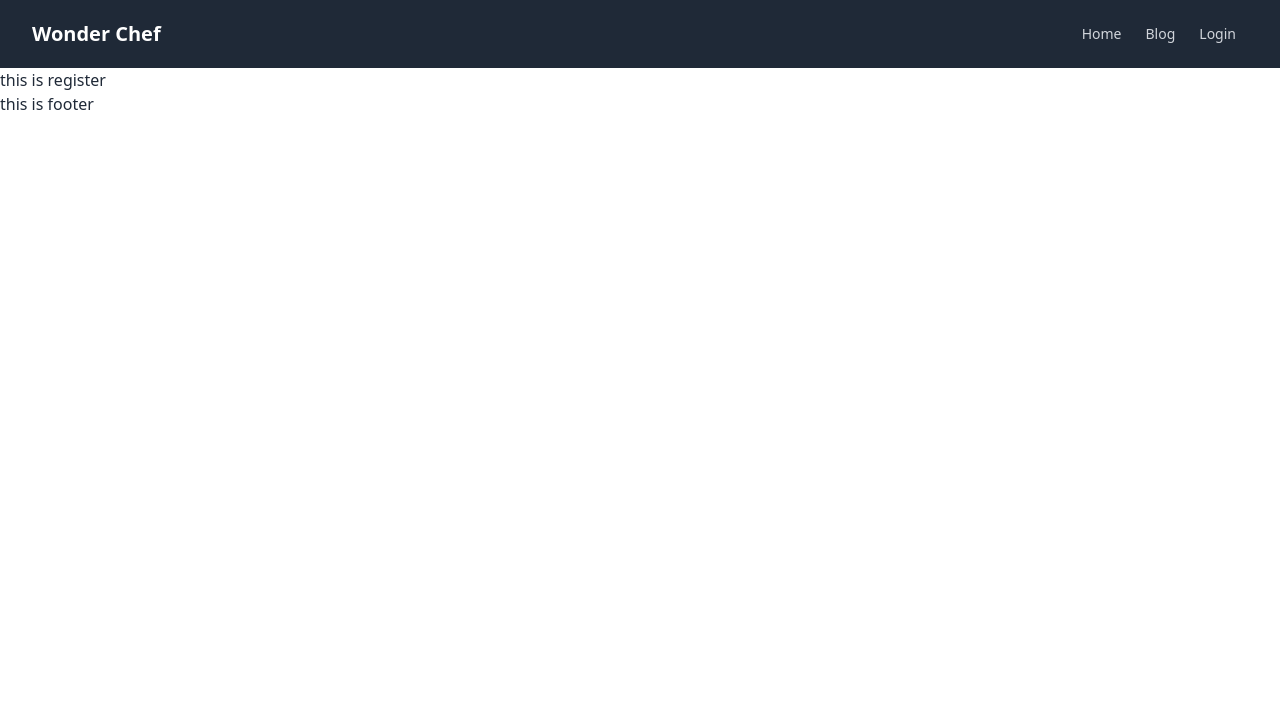
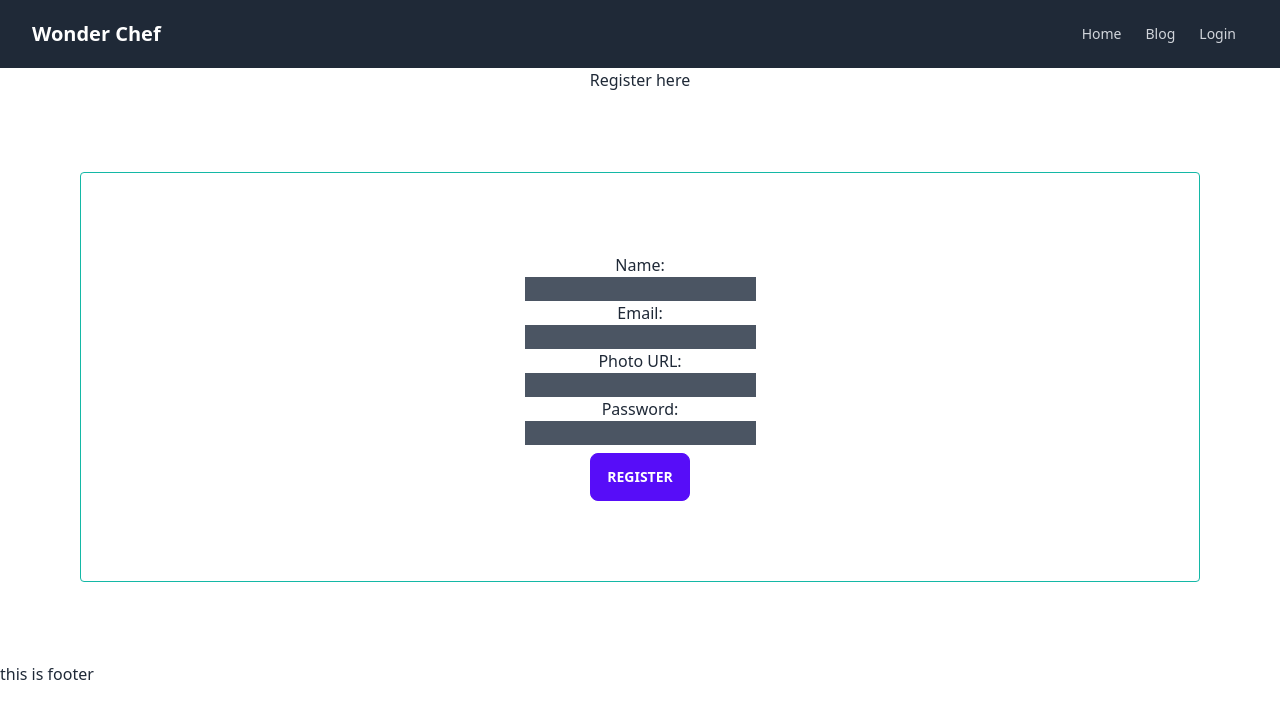
Before and after one commit to mdyasin7636/wonder-chef-client, a React (Vite) app: page /register in a window 1280 px wide. Shown: the top 718 px of the page. Built offline with nearby package versions, Linux system fonts and the light colour scheme.

Commit message:
login and register part added

```diff
--- a/package.json
+++ b/package.json
@@ -11,6 +11,7 @@
   },
   "dependencies": {
     "daisyui": "^2.51.6",
+    "firebase": "^9.21.0",
     "localforage": "^1.10.0",
     "match-sorter": "^6.3.1",
     "react": "^18.2.0",
--- a/src/pages/ChefDetails/ChefDetails.jsx
+++ b/src/pages/ChefDetails/ChefDetails.jsx
@@ -1,8 +1,9 @@
 import React, { useEffect, useState } from "react";
 import { useParams } from "react-router-dom";
+import ErrorPage from "../ErrorPage/ErrorPage";
 
 const ChefDetails = () => {
-  const [chefInfo, setChefInfo] = useState([]);
+  const [chefInfo, setChefInfo] = useState({});
   const { chef_picture, chef_name, bio, experience, recipes_number, likes, rating, recipes } = chefInfo;
   console.log(chefInfo);
 
@@ -12,13 +13,10 @@ const ChefDetails = () => {
     fetch(`http://localhost:5000/${id}`)
       .then((res) => res.json())
       .then((data) => setChefInfo(data));
-  }, []);
+  }, [id]);
 
-  if(chefInfo){
-
-  }
-  else{
-
+  if(!chefInfo?.chef_name){
+    return <h1>No data</h1>
   }
 
   return (
@@ -45,6 +43,10 @@ const ChefDetails = () => {
         <div className="flex items-center mb-2">
           {/* <i className="fas fa-clock text-yellow-500 mr-2"></i> */}
           <p>Rating: {rating}</p>
+        </div>
+        <div className="flex items-center mb-2 ">
+          {/* <i className="fas fa-clock text-yellow-500 mr-2"></i> */}
+          <button>Favorite </button>
         </div>
       </div>
         </div>
--- a/src/pages/Login/Login.jsx
+++ b/src/pages/Login/Login.jsx
@@ -2,8 +2,19 @@ import React from 'react';
 
 const Login = () => {
     return (
+        <div className="text-center">
+            <h2>Login here</h2>
+            <form className="border rounded border-teal-500 m-20 p-20">
         <div>
-            <h2> this is login</h2>
+          <p>Email:</p>
+          <input type="email" name="email" className="bg-gray-600 text-zinc-50" required />
+        </div>
+        <div>
+          <p>Password:</p>
+          <input type="password" name="password" className="bg-gray-600 text-zinc-50" required />
+        </div>
+        <button className="btn btn-primary mt-2">Login</button>
+      </form>
         </div>
     );
 };
--- a/src/pages/Navbar/Navbar.jsx
+++ b/src/pages/Navbar/Navbar.jsx
@@ -1,7 +1,11 @@
-import React from "react";
+import React, { useContext } from "react";
 import { Link } from "react-router-dom";
+import { AuthContext } from "../../providers/AuthProvider";
 
 const Navbar = () => {
+
+  const {user} = useContext(AuthContext);
+
   return (
     <nav className="bg-gray-800 py-4">
       <div className="max-w-7xl mx-auto px-4 sm:px-6 lg:px-8">
--- a/src/pages/Register/Register.jsx
+++ b/src/pages/Register/Register.jsx
@@ -1,11 +1,30 @@
-import React from 'react';
+import React from "react";
 
 const Register = () => {
-    return (
+  return (
+    <div className="text-center">
+      <h2>Register here</h2>
+      <form className="border rounded border-teal-500 m-20 p-20">
         <div>
-            <h2> this is register</h2>
+          <p>Name:</p>
+          <input type="text" name="name" className="bg-gray-600 text-zinc-50"/>
         </div>
-    );
+        <div>
+          <p>Email:</p>
+          <input type="email" name="email" className="bg-gray-600 text-zinc-50" required />
+        </div>
+        <div>
+          <p>Photo URL:</p>
+          <input type="text" name="" className="bg-gray-600 text-zinc-50" />
+        </div>
+        <div>
+          <p>Password:</p>
+          <input type="password" name="password" className="bg-gray-600 text-zinc-50" required />
+        </div>
+        <button className="btn btn-primary mt-2">Register</button>
+      </form>
+    </div>
+  );
 };
 
 export default Register;
--- /dev/null
+++ b/src/providers/AuthProvider.jsx
@@ -0,0 +1,22 @@
+import React, { createContext } from 'react';
+import { getAuth } from "firebase/auth";
+import app from '../firebase/firebase.config';
+
+export const AuthContext = createContext(null);
+
+const auth = getAuth(app);
+
+const AuthProvider = ({children}) => {
+
+    const user = {displayName: 'Khan'}
+
+    const authInfo = {user}
+
+    return (
+        <AuthContext.Provider value={authInfo}>
+            {children}
+        </AuthContext.Provider>
+    );
+};
+
+export default AuthProvider;
--- a/src/routes/Routes.jsx
+++ b/src/routes/Routes.jsx
@@ -3,7 +3,6 @@ import HomeLayout from "../layouts/HomeLayout/HomeLayout";
 import Home from "../pages/Home/Home";
 import Blog from "../pages/Blog/Blog";
 import ChefDetails from "../pages/ChefDetails/ChefDetails";
-import LoginLayout from "../layouts/LoginLayout/LoginLayout";
 import Login from "../pages/Login/Login";
 import Register from "../pages/Register/Register";
 import ErrorPage from "../pages/ErrorPage/ErrorPage";
@@ -21,7 +20,7 @@ const router = createBrowserRouter([
             loader: () => fetch('http://localhost:5000/')
         },
         {
-          path: '/chefDetails/:id',
+          path: 'chefDetails/:id',
           element: <ChefDetails></ChefDetails>
         },
         {
```
Also changed, not shown: src/main.jsx (+13 -10 lines), 1 other file (tests, documents, lock files or other folders).
